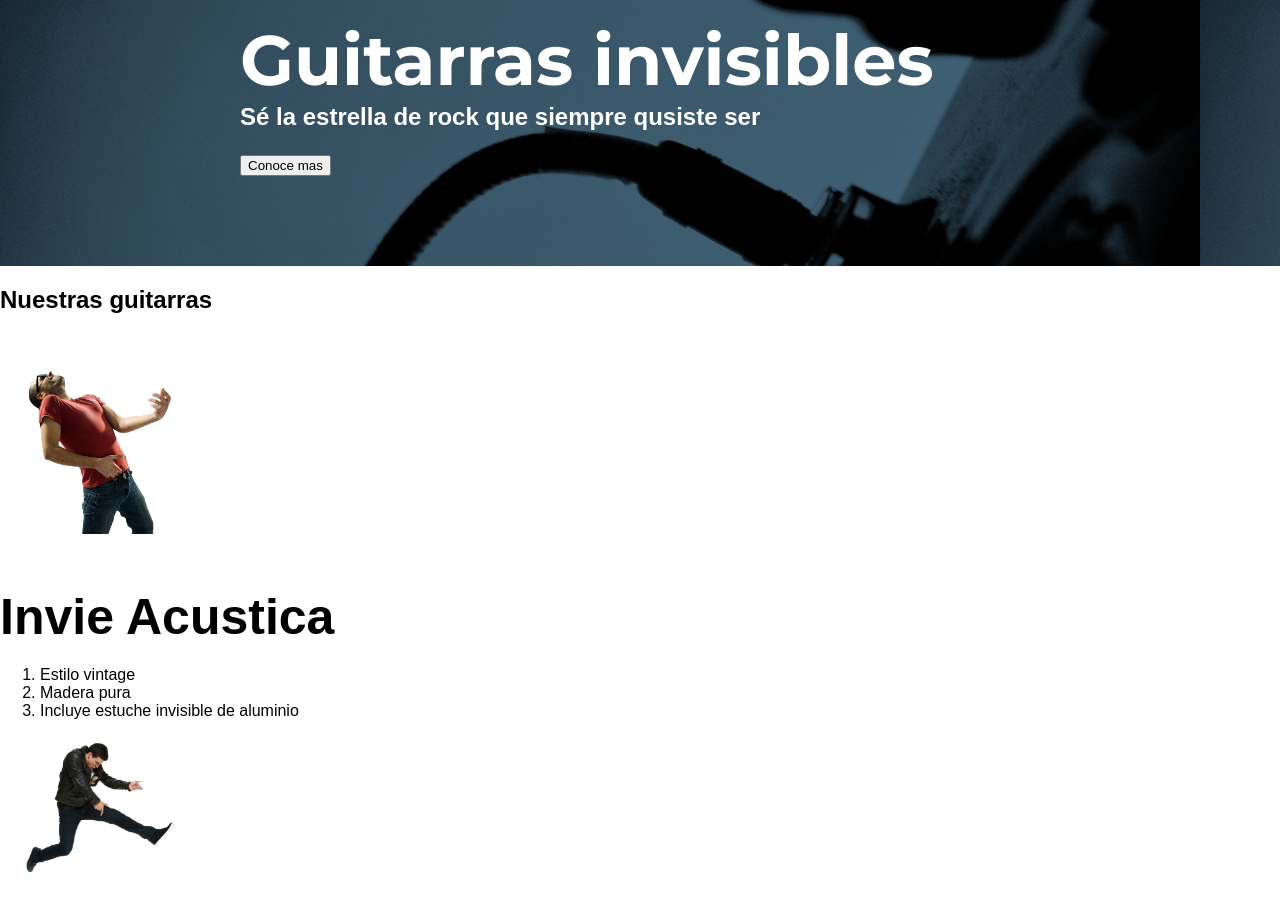
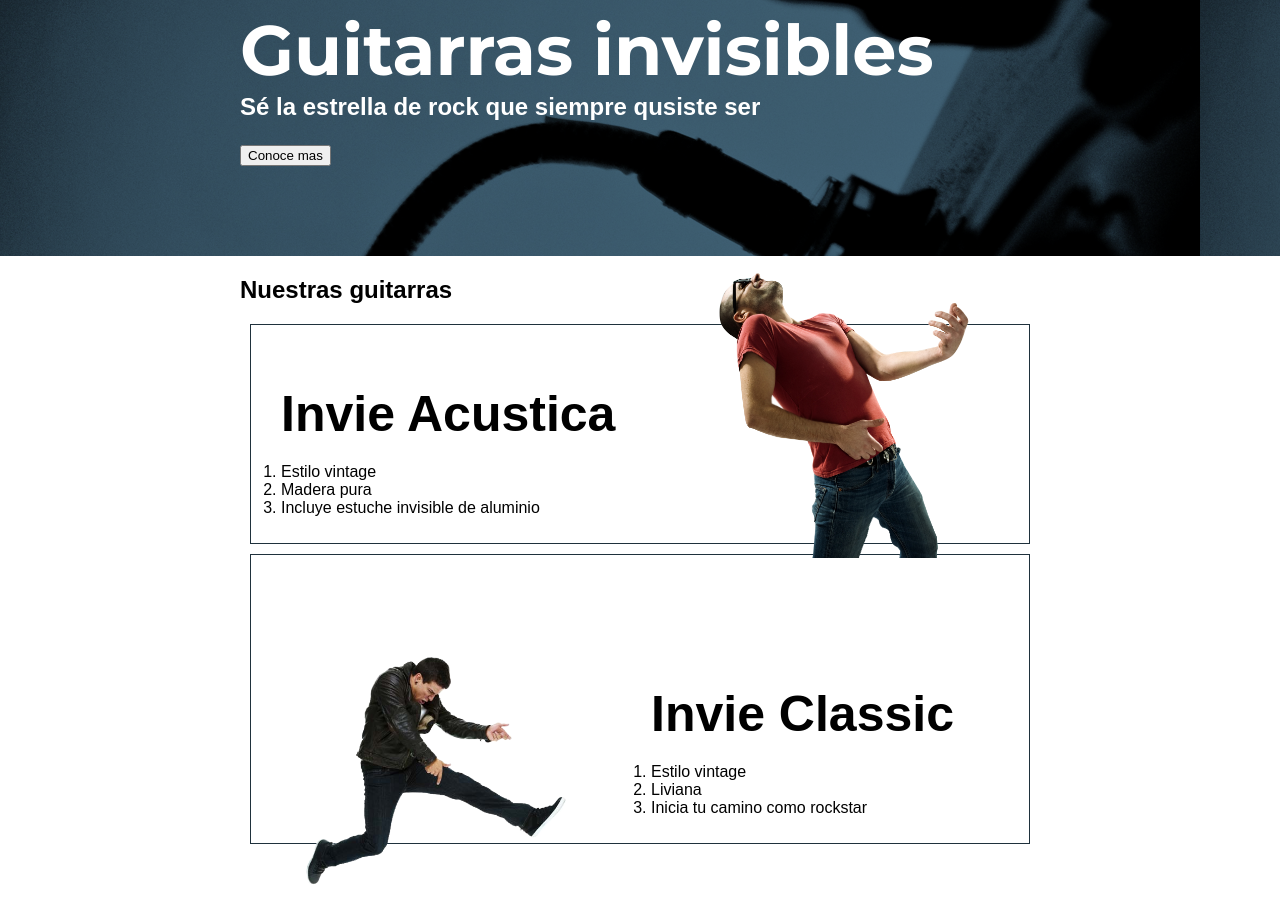
Before and after one commit to hecto932/invie, a plain HTML site: page index.html in a window 1280 px wide. Shown: the part 179-1078 px from the top of the page. Drawn offline with Linux system fonts and the light colour scheme; a web font is replaced by a local one.

Commit message:
Positions

```diff
--- a/css/invie.css
+++ b/css/invie.css
@@ -47,6 +47,8 @@ body{
 .menu {
 	font-size: 24px;
 	display: inline-block;
+	position: absolute;
+	right: 0;
 }
 
 .menu li {
@@ -62,3 +64,39 @@ body{
 	width: 800px;
 	margin: auto;
 }
+
+.guitarra{
+	padding: 10px;
+	margin: 10px;
+	/*overflow: hidden;*/
+	border: 1px solid #1F313C;
+}
+
+.guitarra ol {
+	padding: 0;
+}
+
+.derecha{
+	float: right;
+	position:relative;
+	top:-127px;
+}
+
+.izquierda{
+	float: left;
+	position:relative;
+	top: 80px;
+}
+
+.contenedor-guitarra-a{
+	padding-left: 20px;
+}
+
+.contenedor-guitarra-b{
+	margin-left: 370px;
+	padding-left: 20px;
+}
+
+.header{
+	position: relative;
+}
--- a/index.html
+++ b/index.html
@@ -26,25 +26,29 @@
 			<button>Conoce mas</button>
 		</div>
 	</section>
-	<section id="guitarras contenedor">
+	<section id="guitarras" class="contenedor">
 		<h2>Nuestras guitarras</h2>
 		<article class="guitarra">
-			<img src="images/invie-acustica.png" alt="Guitarra Invie Acustica" width="200">
+			<img class="derecha" src="images/invie-acustica.png" alt="Guitarra Invie Acustica" width="350">
+			<div class="contenedor-guitarra-a">
 				<h3 class="title-b">Invie Acustica</h3>
 				<ol>
 					<li>Estilo vintage</li>
 					<li>Madera pura</li>
 					<li>Incluye estuche invisible de aluminio</li>
 				</ol>
+			</div>
 		</article>
 		<article class="guitarra">
-			<img src="images/invie-classic.png" alt="Guitarra Invie Classic" width="200">
+			<img class="izquierda" src="images/invie-classic.png" alt="Guitarra Invie Classic" width="350">
+			<div class="contenedor-guitarra-b">
 				<h3 class="title-b">Invie Classic</h3>
 				<ol>
 					<li>Estilo vintage</li>
 					<li>Liviana</li>
 					<li>Inicia tu camino como rockstar</li>
 				</ol>
+			</div>
 		</article>
 	</section>
 </body>
```
Lines whose indentation alone changed are shown as unchanged.
